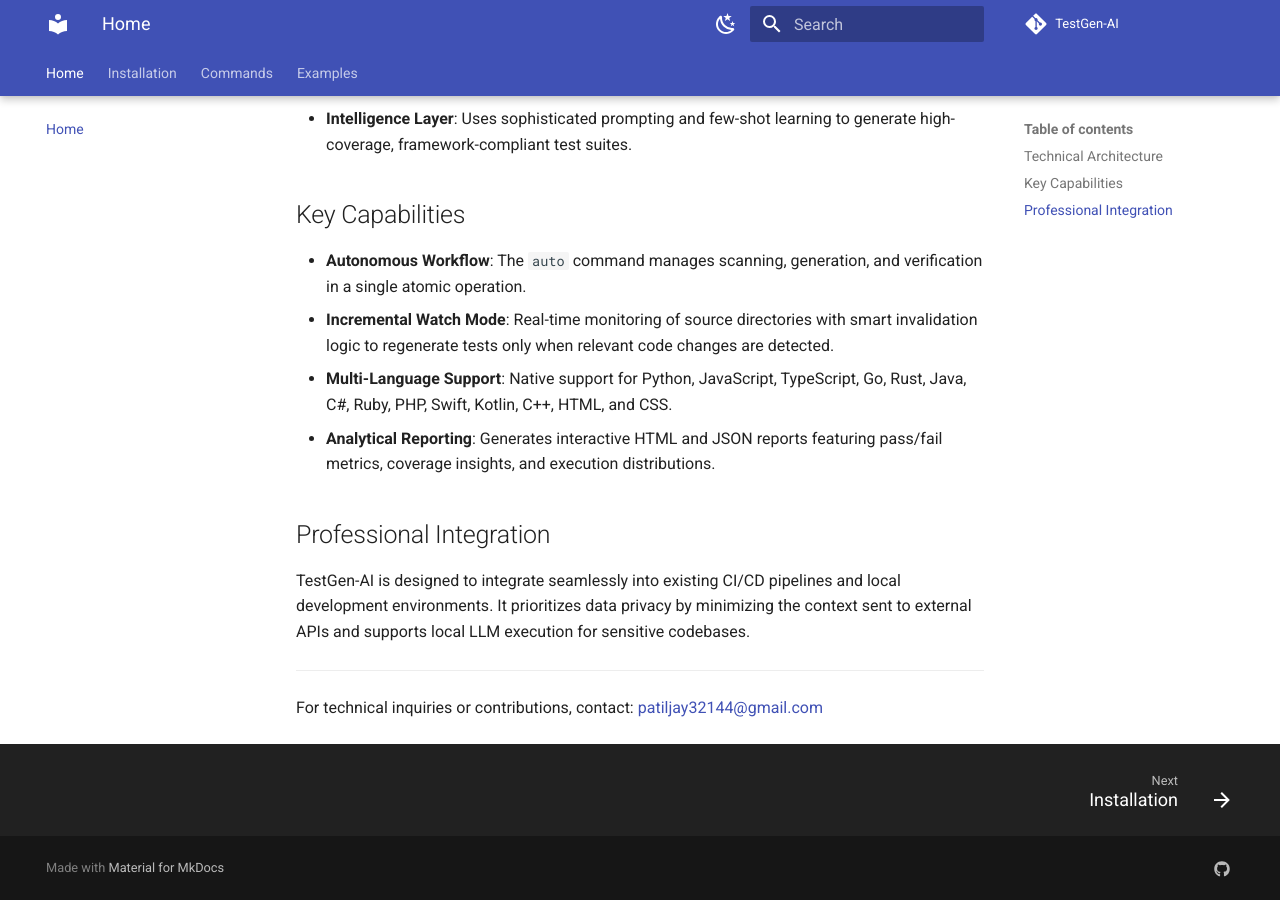
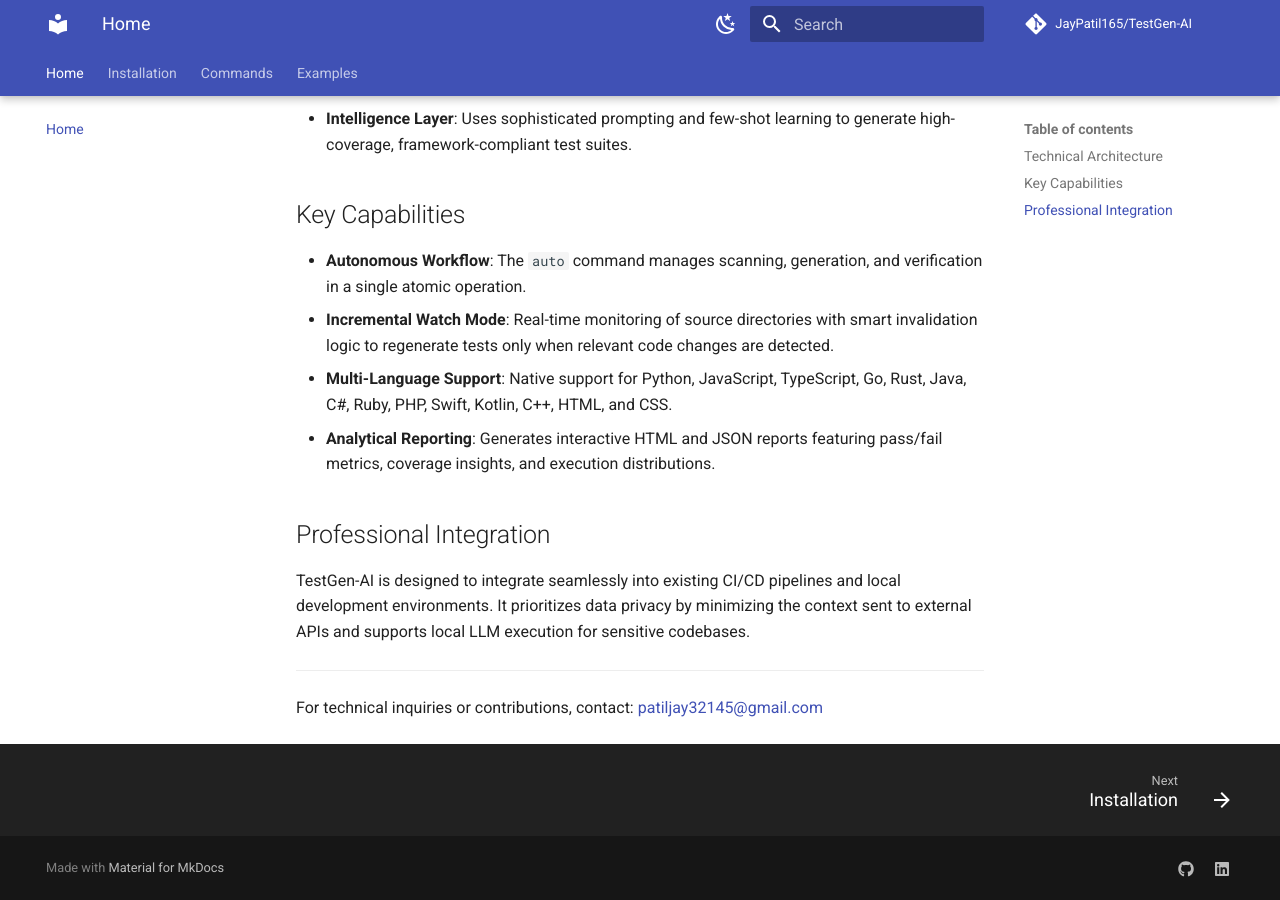
Before and after one commit to JayPatil165/TestGen-AI, an MkDocs documentation site: the page built from docs_source/index.md, in a window 1280 px wide and 900 px high, scrolled down 619 px. Built offline with MkDocs 1.6.1 and Material for MkDocs 9.7.7, drawn with Linux system fonts in a browser that asks for light colours; comment, search, counter and statistics services are not loaded.

Commit message:
Fix email, update author name to Jay Ajitkumar Patil, add LinkedIn to footer

```diff
--- a/docs_source/index.md
+++ b/docs_source/index.md
@@ -25,4 +25,4 @@
 
 ---
 
-For technical inquiries or contributions, contact: [patiljay32144@gmail.com](mailto:patiljay32144@gmail.com)
+For technical inquiries or contributions, contact: [patiljay32145@gmail.com](mailto:patiljay32145@gmail.com)
--- a/mkdocs.yml
+++ b/mkdocs.yml
@@ -1,8 +1,8 @@
 site_name: TestGen-AI
 site_description: Autonomous AI-Powered Quality Assurance Agent
-site_author: Jay Patil
+site_author: Jay Ajitkumar Patil
 repo_url: https://github.com/JayPatil165/TestGen-AI
-repo_name: TestGen-AI
+repo_name: JayPatil165/TestGen-AI
 
 docs_dir: docs_source
 site_dir: docs
@@ -72,5 +72,9 @@
 extra:
   social:
     - icon: fontawesome/brands/github
-      link: https://github.com/JayPatil165/TestGen-AI
-  copyright: Copyright &copy; 2026 Jay Patil | patiljay32144@gmail.com
+      link: https://github.com/JayPatil165
+      name: JayPatil165 on GitHub
+    - icon: fontawesome/brands/linkedin
+      link: https://www.linkedin.com/in/jay-patil-4ab857326/
+      name: Jay Ajitkumar Patil on LinkedIn
+  copyright: Copyright &copy; 2026 <a href="https://www.linkedin.com/in/jay-patil-4ab857326/">Jay Ajitkumar Patil</a> | <a href="mailto:patiljay32145@gmail.com">patiljay32145@gmail.com</a>
--- a/pyproject.toml
+++ b/pyproject.toml
@@ -10,7 +10,7 @@
 requires-python = ">=3.10"
 license = {text = "TBD"}
 authors = [
-    {name = "Jay Patil", email = "your.email@example.com"}
+    {name = "Jay Ajitkumar Patil", email = "patiljay32145@gmail.com"}
 ]
 keywords = [
     "testing",
```
Also changed, not shown: docs/search/search_index.json (+1 -1 lines).
